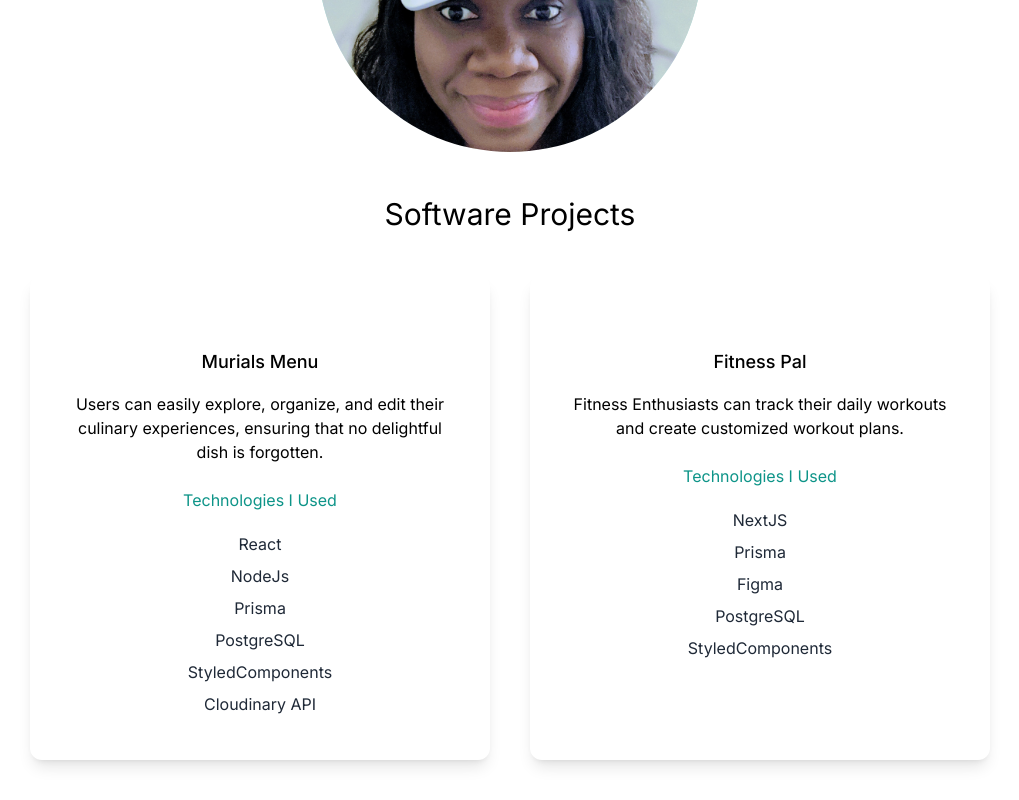
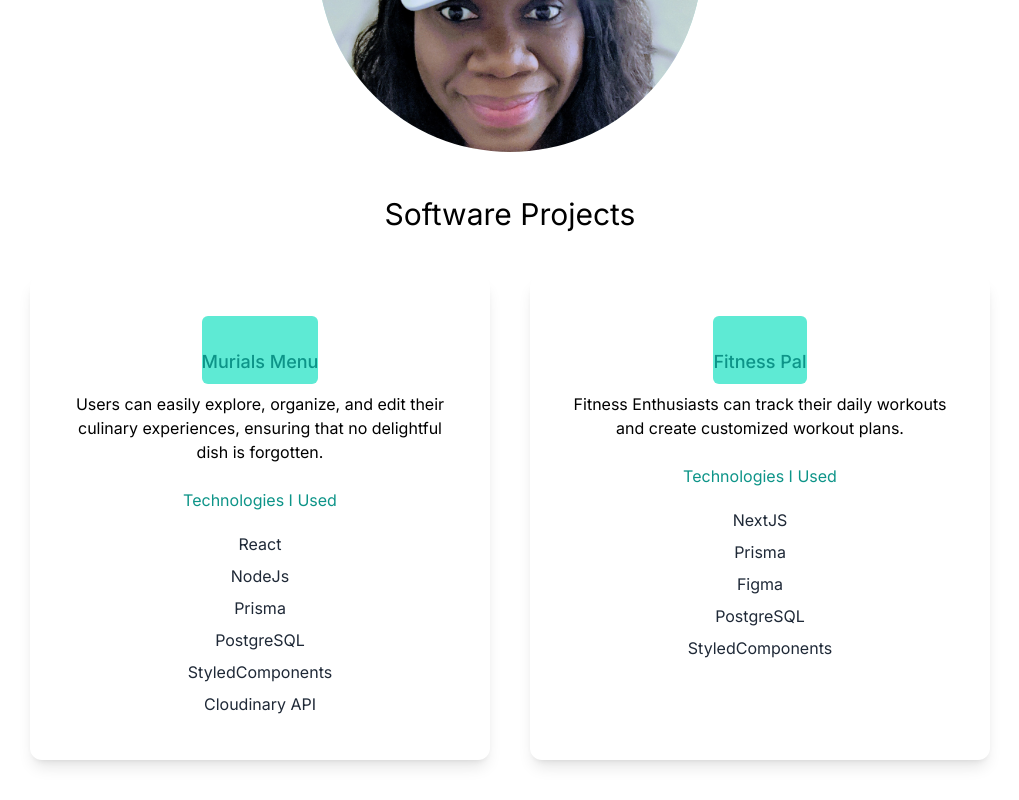
Before and after one commit to twentymurial33/murial_dev, a Next.js app: page / in a window 1280 px wide. Shown: the part 751-1551 px from the top of the page, without its empty margins (130-1149 px from the left). Built offline with nearby package versions, Linux system fonts and the light colour scheme.

Commit message:
added links to netlify and github

```diff
--- a/app/page.tsx
+++ b/app/page.tsx
@@ -69,9 +69,10 @@ export default function Home() {
           </div>
           <div className="lg:flex gap-10">
             <div className="text-center shadow-lg p-10 rounded-xl my-10  dark:bg-white flex-1">
-              <h3 className="text-lg font-medium pt-8 pb-2  ">
-                 Murials Menu
-              </h3>
+            <Link href="https://murialsmenu.netlify.app/">
+            <button className="text-teal-600 text-lg font-medium pt-8 pb-2 bg-teal-300 rounded-md">
+                 Murials Menu </button>
+            </Link>
               <p className="py-2">
                 Users can easily explore, organize, and edit their culinary experiences,
                ensuring that no delightful dish is forgotten.
@@ -85,9 +86,11 @@ export default function Home() {
               <p className="text-gray-800 py-1">Cloudinary API</p>
             </div>
             <div className="text-center shadow-lg p-10 rounded-xl my-10 dark:bg-white flex-1">
-              <h3 className="text-lg font-medium pt-8 pb-2 ">
-               Fitness Pal
-              </h3>
+                <Link href="https://github.com/twentymurial33/fitness_pal">
+            <button className="text-teal-600 text-lg font-medium pt-8 pb-2 bg-teal-300 rounded-md">
+                 Fitness Pal </button>
+            </Link>
+
               <p className="py-2">
                 Fitness Enthusiasts can track their daily workouts and create customized workout plans.
               </p>
```
